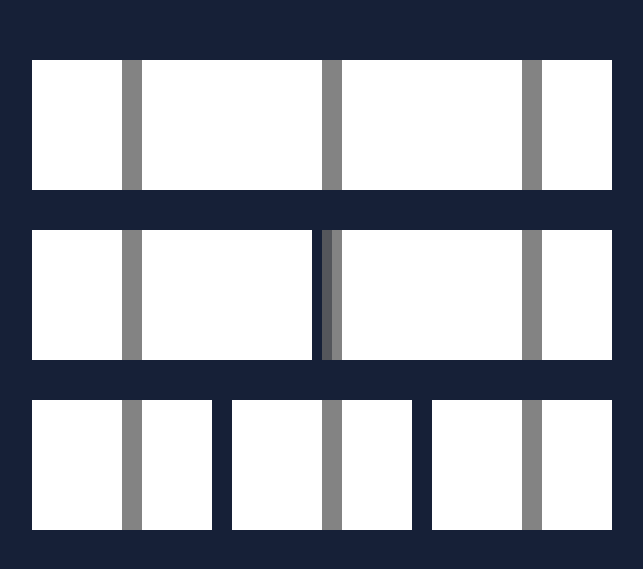
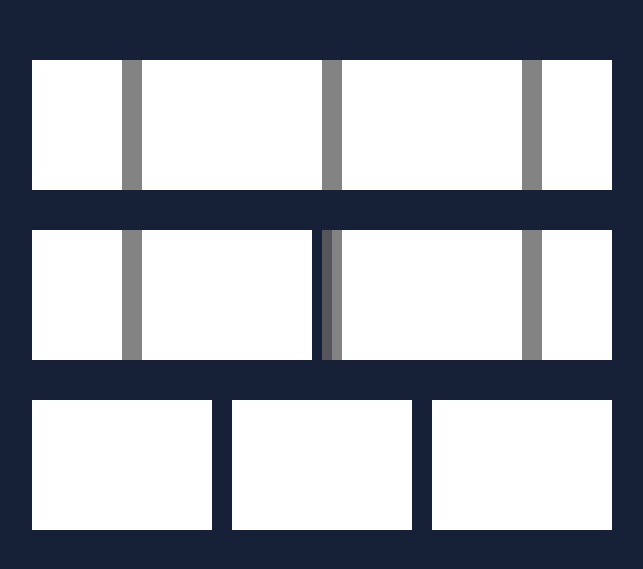
Before and after one commit to DaniAkash/simple-drag-and-drop, a React (Create React App) app: page / in a window 1280 px wide. Shown: the part 105-674 px from the top of the page, without its empty margins (318-961 px from the left). Built offline with nearby package versions, Linux system fonts and the light colour scheme.

Commit message:
hide mines on completed rows

```diff
--- a/src/Components/Row/Row.js
+++ b/src/Components/Row/Row.js
@@ -87,6 +87,10 @@ const Row = ({
         rowItems
       }
       {
+        items.indexOf(0) > -1
+        ||
+        (draggedTile.cord && draggedTile.cord[0] === xCord)
+        ?
           items.map((each, index) => {
             let yCord = index;
 
@@ -106,6 +110,8 @@ const Row = ({
               />
             );
           })
+        :
+          null
       }
     </div>
   );
```
Lines whose indentation alone changed are shown as unchanged.
